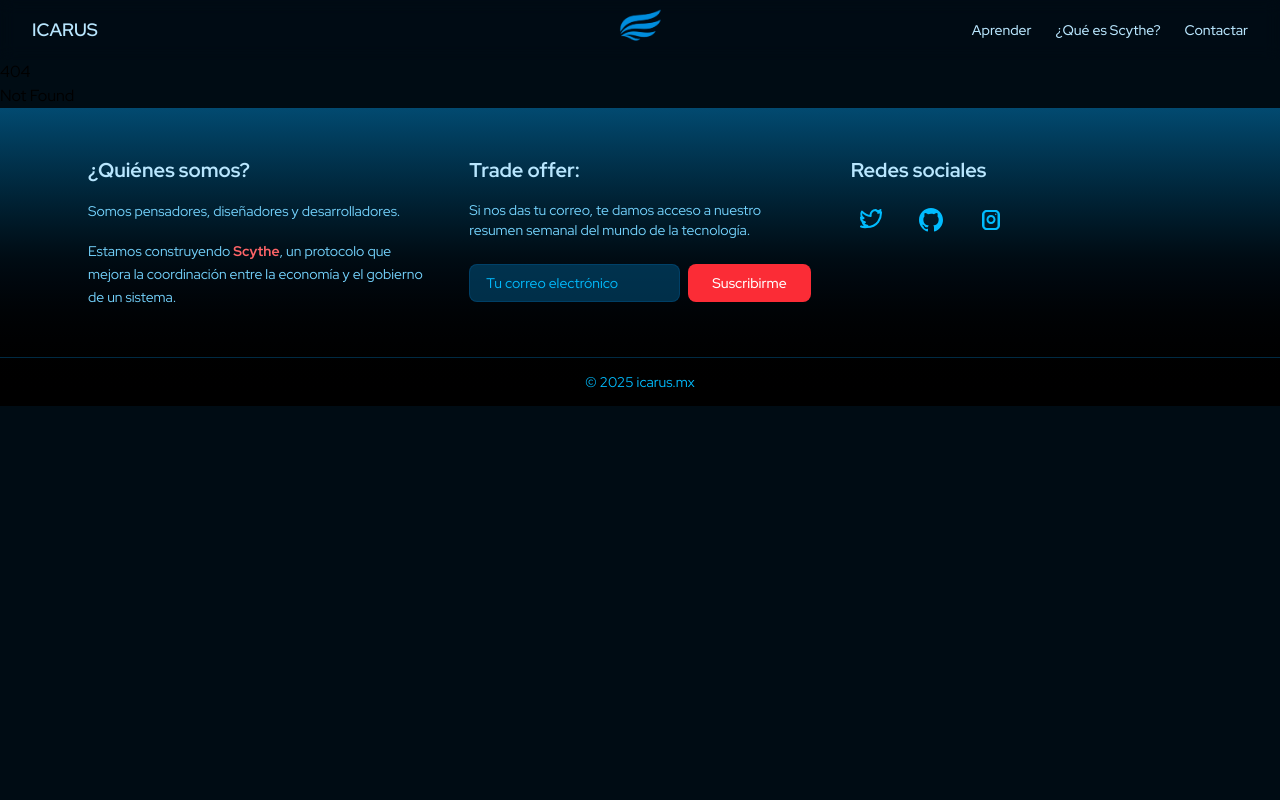
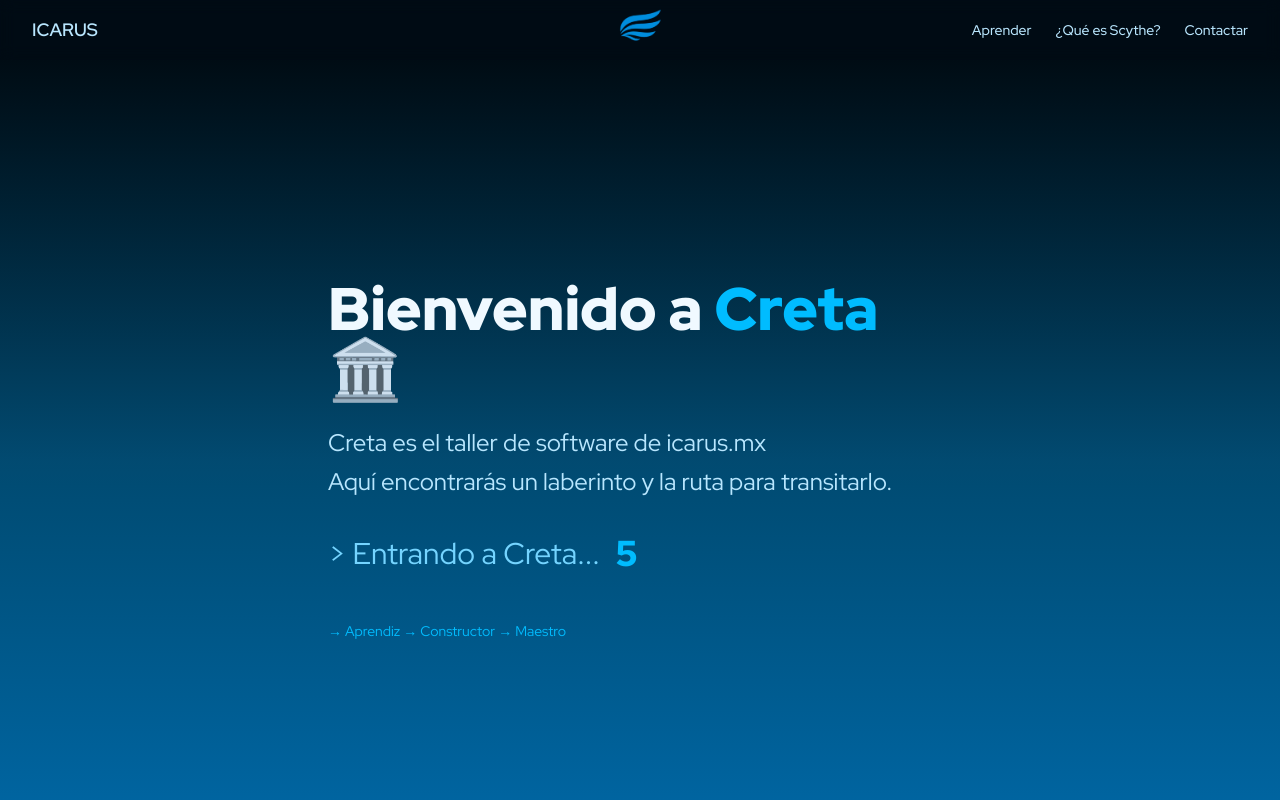
Before and after one commit to grzlz/icarus, a SvelteKit app: page /creta in a window 1280 px wide. Before the commit this address had no page. Shown: the top 800 px of the page. Built offline with nearby package versions, Linux system fonts and the light colour scheme.

Commit message:
change to creta

```diff
--- /dev/null
+++ b/src/routes/creta/+page.svelte
@@ -0,0 +1,87 @@
+<script>
+	import { track } from '@vercel/analytics/sveltekit';
+	import { onMount } from 'svelte';
+
+	// Replace with your actual Discord invite link
+	const DISCORD_INVITE = 'https://discord.gg/KXdwbP5yX';
+
+	let countdown = $state(10);
+
+	onMount(() => {
+		// Track Discord link visit
+		track('discord-visit', {
+			source: 'direct_link',
+			timestamp: new Date().toISOString()
+		});
+
+		// Countdown interval
+		const interval = setInterval(() => {
+			countdown--;
+			if (countdown <= 0) {
+				clearInterval(interval);
+				window.location.href = DISCORD_INVITE;
+			}
+		}, 1000);
+
+		return () => clearInterval(interval);
+	});
+</script>
+
+<svelte:head>
+  <!-- Primary Meta Tags -->
+  <title>Entra a Creta</title>
+  <meta name="title" content="Únete a Creta" />
+  <meta name="description" content="Creta es el taller de software de icarus.mx. Aquí encontrarás un laberinto y la ruta para transitarlo." />
+
+  <!-- Open Graph / Facebook -->
+  <meta property="og:type" content="website" />
+  <meta property="og:url" content="https://icarus.mx/creta" />
+  <meta property="og:title" content="Únete a Creta" />
+  <meta property="og:description" content="Creta es el taller de software de icarus.mx. Aquí encontrarás un laberinto y la ruta para transitarlo." />
+  <meta property="og:image" content="https://icarus.mx/creta/creta_og.png?v=2" />
+  <meta property="og:image:width" content="1200" />
+  <meta property="og:image:height" content="630" />
+  <meta property="og:site_name" content="Icarus" />
+  <meta property="og:locale" content="es_MX" />
+
+  <!-- Twitter -->
+  <meta property="twitter:card" content="summary_large_image" />
+  <meta property="twitter:url" content="https://icarus.mx/creta" />
+  <meta property="twitter:title" content="Únete a Creta" />
+  <meta property="twitter:description" content="Creta es el taller de software de icarus.mx. Aquí encontrarás un laberinto y la ruta para transitarlo." />
+  <meta property="twitter:image" content="https://icarus.mx/creta/creta_og.png?v=2" />
+
+  <!-- Additional SEO -->
+  <meta name="keywords" content="Creta, Icarus, Discord, aprendizaje, programación, SCYTHE, sickles, comunidad" />
+  <meta name="author" content="Icarus" />
+  <link rel="canonical" href="https://icarus.mx/creta" />
+</svelte:head>
+
+
+<section class="bg-gradient-to-b from-primary-950 via-primary-900 to-primary-700 text-primary-50 min-h-screen flex items-start md:items-center justify-center pt-24 md:pt-0">
+	<div class="max-w-2xl mx-auto px-6 text-left">
+		<!-- Heading -->
+		<h1 class="text-5xl md:text-6xl font-black mb-6">
+			Bienvenido a <span class="text-primary-400">Creta</span> 🏛️
+		</h1>
+
+		<!-- Description -->
+		<p class="text-xl md:text-2xl text-primary-200 mb-8 leading-relaxed">
+			Creta es el taller de software de icarus.mx <br />
+			Aquí encontrarás un laberinto y la ruta para transitarlo.
+		</p>
+
+		<!-- Redirect Message -->
+		<div class="mb-8 flex items-center gap-4">
+			<p class="text-2xl md:text-3xl text-primary-300">
+				> Entrando a Creta...
+			</p>
+			<span class="text-3xl md:text-4xl font-black text-primary-400">{countdown}</span>
+		</div>
+
+		<!-- Info -->
+		<div class="mt-12 text-sm text-primary-400">
+			<p>→ Aprendiz → Constructor → Maestro</p>
+		</div>
+	</div>
+</section>
```
